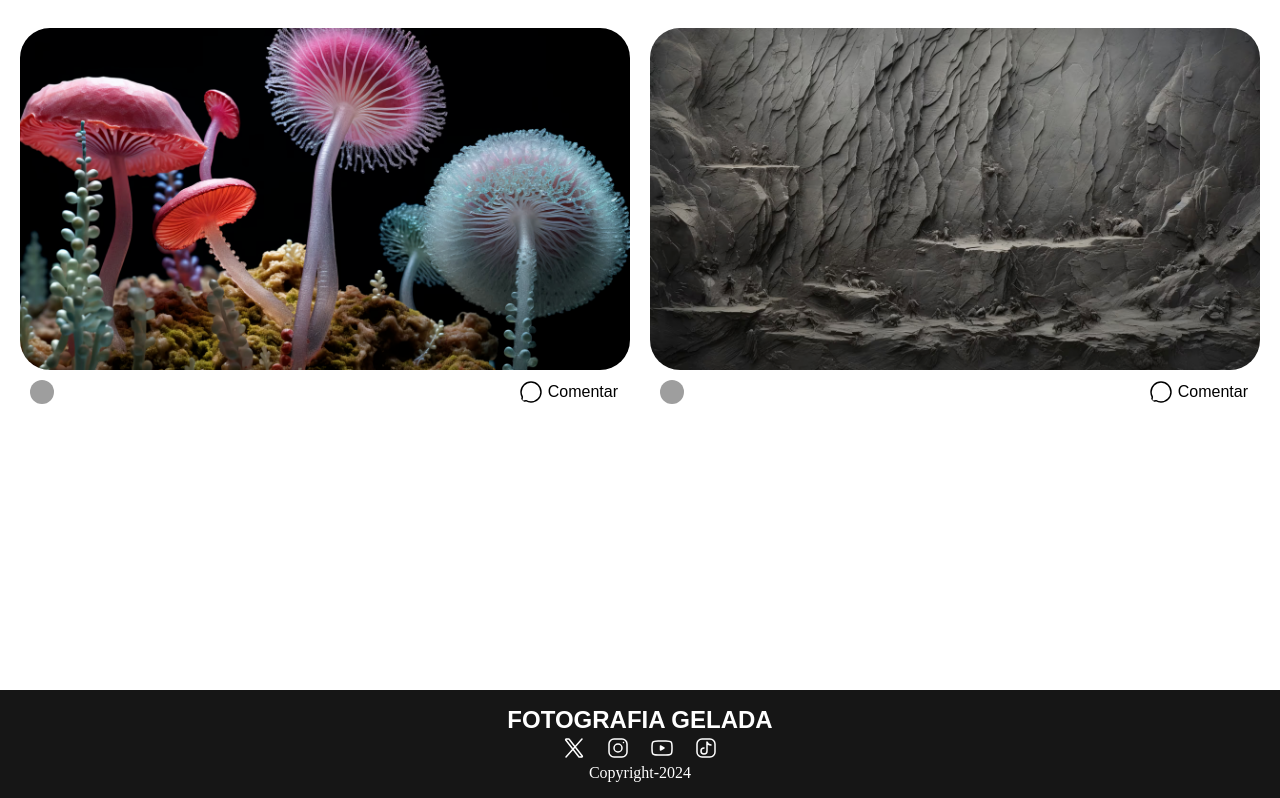
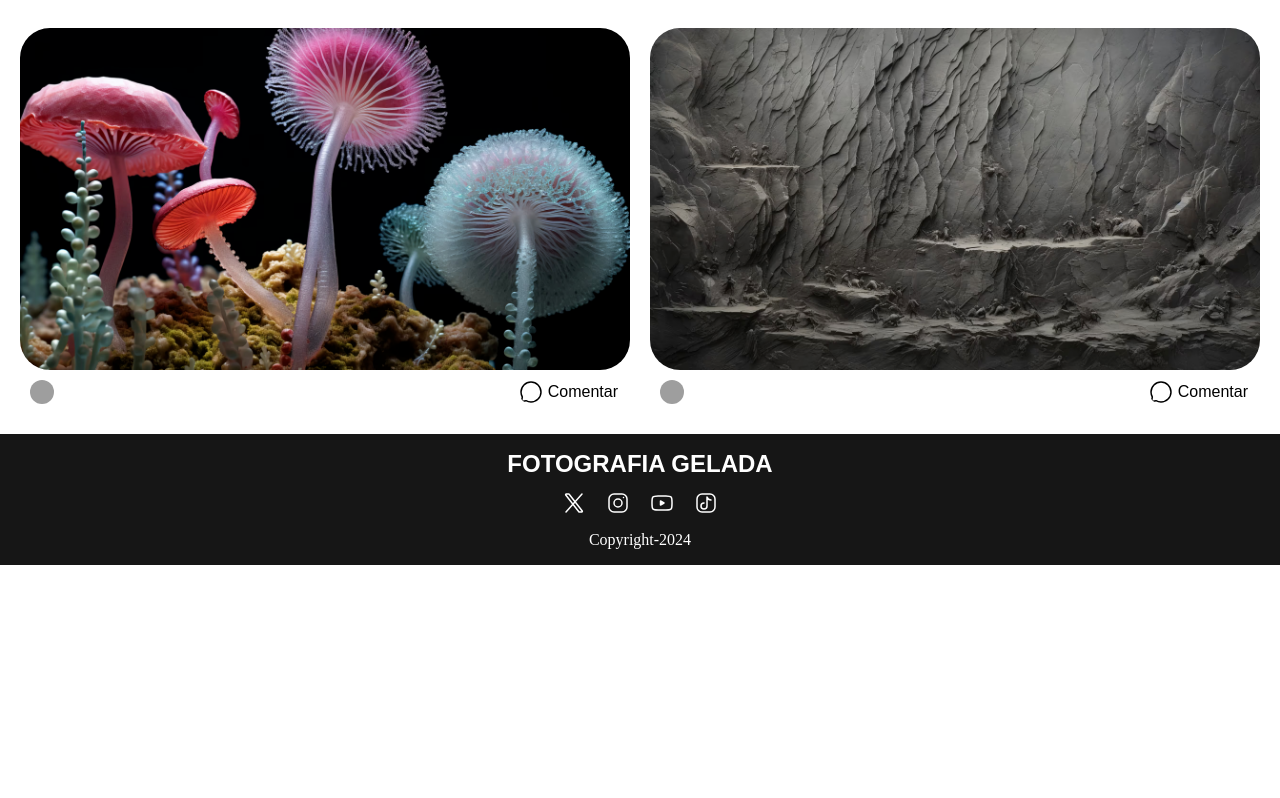
Before and after one commit to felipevieir4dev/fotografia-gelada, a React (Create React App) app: page / in a window 1280 px wide. Shown: the part 2076-2874 px from the top of the page. After the commit the page ends 2641 px from the top, so only its background shows below. Built offline with nearby package versions, Linux system fonts and the light colour scheme; grey boxes are pictures that could not be loaded.

Commit message:
mudanças no footer e na galeria com o modal.

```diff
--- a/package.json
+++ b/package.json
@@ -34,5 +34,8 @@
       "last 1 firefox version",
       "last 1 safari version"
     ]
+  },
+  "devDependencies": {
+    "@babel/plugin-proposal-private-property-in-object": "^7.21.11"
   }
 }
--- a/src/components/Footer.css
+++ b/src/components/Footer.css
@@ -3,12 +3,12 @@
     color: #FFFFFF;
     padding: 1rem ;
     text-align: center;
-    margin-top: 32vh;
     position: relative;
 }
 
 .social-icons img {
     margin: 0 10px;
     width: 24px;
-    padding-top: 2px;
+    padding-top: 1%;
+    padding-bottom: 1%;
 }
```
Also changed, not shown: 1 other file (tests, documents, lock files or other folders).
